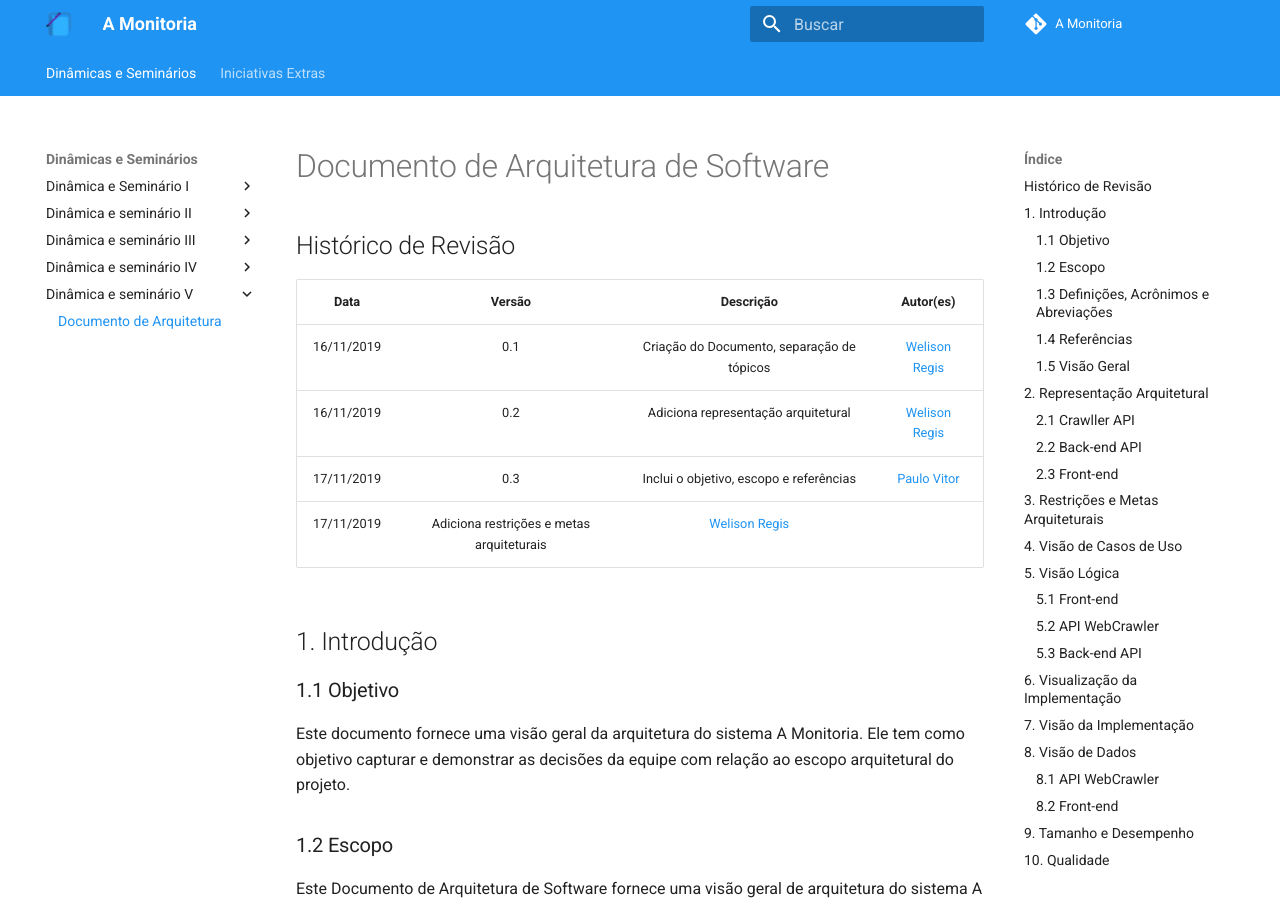
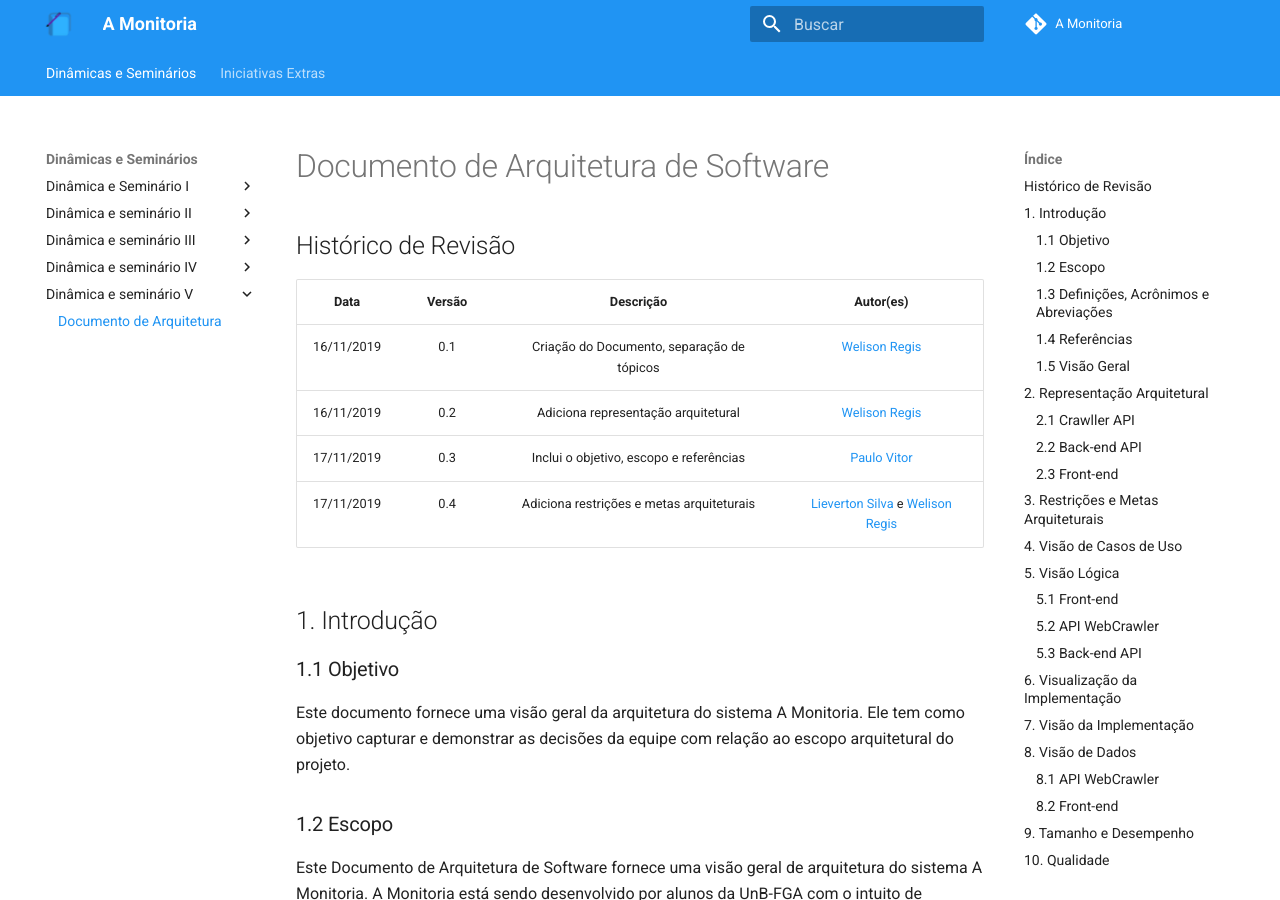
Before and after one commit to 2019-2-arquitetura-desenho/wiki, an MkDocs documentation site: the page built from docs/dinamica_seminario_V/documento_arquitetura.md, in a window 1280 px wide and 900 px high. Built offline with MkDocs 1.6.1 and Material for MkDocs 9.7.7, drawn with Linux system fonts in a browser that asks for light colours; comment, search, counter and statistics services are not loaded; old or Windows-style settings are respelled for this version of MkDocs.

Commit message:
Fix wrong header in architecutre document.
Co-authored-by: Welison Almeida <welison.almeida.923@gmail.com>
Co-authored-by: Lieverton Santos <lievertom@gmail.com>

```diff
--- a/docs/dinamica_seminario_V/documento_arquitetura.md
+++ b/docs/dinamica_seminario_V/documento_arquitetura.md
@@ -7,7 +7,7 @@
 | 16/11/2019 | 0.1 | Criação do Documento, separação de tópicos | [Welison Regis](https://github.com/WelisonR) |
 | 16/11/2019 | 0.2 | Adiciona representação arquitetural | [Welison Regis](https://github.com/WelisonR) |
 | 17/11/2019 | 0.3 | Inclui o objetivo, escopo e referências | [Paulo Vitor](https://github.com/PauloVitorRocha) |
-| 17/11/2019 | Adiciona restrições e metas arquiteturais | [Welison Regis](https://github.com/WelisonR) |
+| 17/11/2019 | 0.4 | Adiciona restrições e metas arquiteturais | [Lieverton Silva](https://github.com/lievertom) e [Welison Regis](https://github.com/WelisonR) |
 
 
 ## 1. Introdução
```
